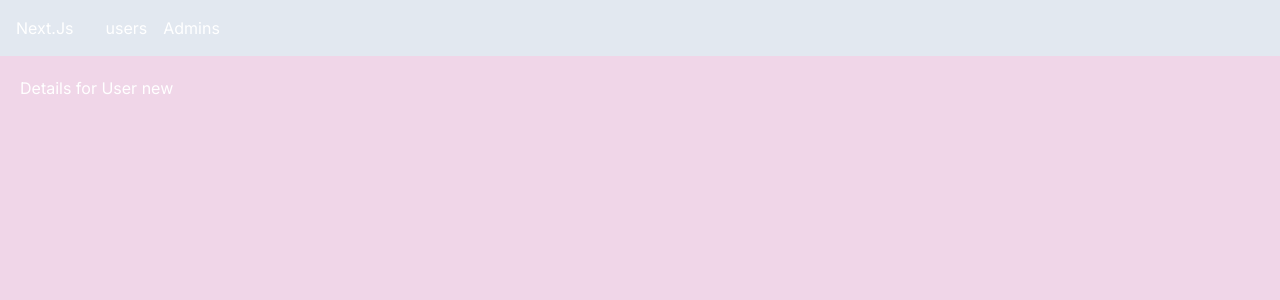
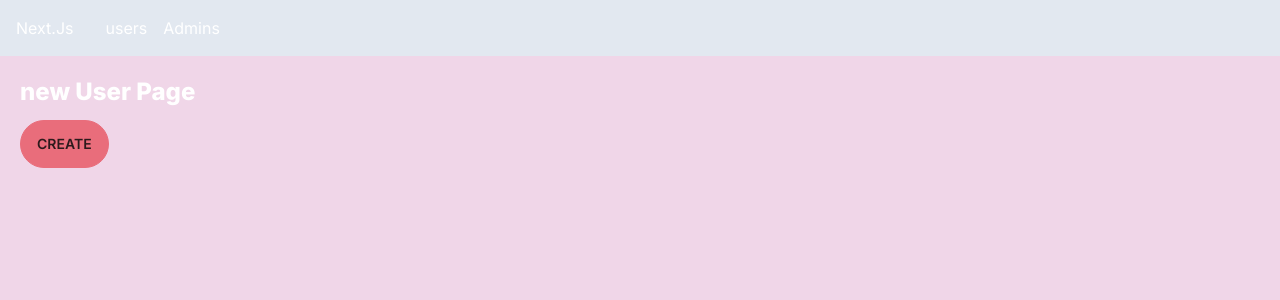
Before and after one commit to devkutub/nextjs-fundamentals, a Next.js app: page /users/new in a window 1280 px wide. Shown: the top 300 px of the page. Built offline with nearby package versions, Linux system fonts and the light colour scheme.

Commit message:
added programmatic navigation

```diff
--- /dev/null
+++ b/app/users/new/page.tsx
@@ -0,0 +1,19 @@
+'use client';
+import { useRouter } from "next/navigation";
+import { FunctionComponent } from "react";
+
+interface NewUserPageProps {
+
+}
+
+const NewUserPage: FunctionComponent<NewUserPageProps> = () => {
+    const router = useRouter();
+    return (
+        <>
+            <h1>new User Page</h1>
+            <button className="btn btn-primary" onClick={() => router.push("/users")}>Create</button>
+        </>
+    );
+}
+
+export default NewUserPage;
--- a/app/users/page.tsx
+++ b/app/users/page.tsx
@@ -1,5 +1,6 @@
 import React from 'react';
 import UserTable from './UserTable';
+import Link from 'next/link';
 
 // interface User {
 //     id: number;
@@ -27,6 +28,7 @@
         <>
             <h1>Users</h1>
             <p>{new Date().toLocaleTimeString()}</p>
+            <Link href="/users/new" className='btn'>new User</Link>
             <UserTable sortOrder={sortOrder} />
             {/* <table className='table table-zebra'>
                 <thead>
```
